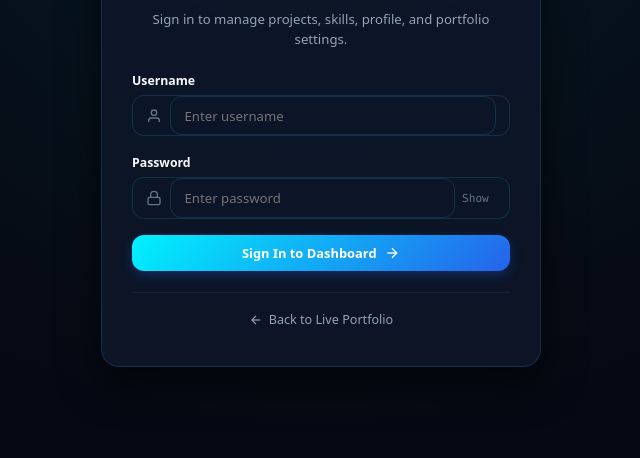
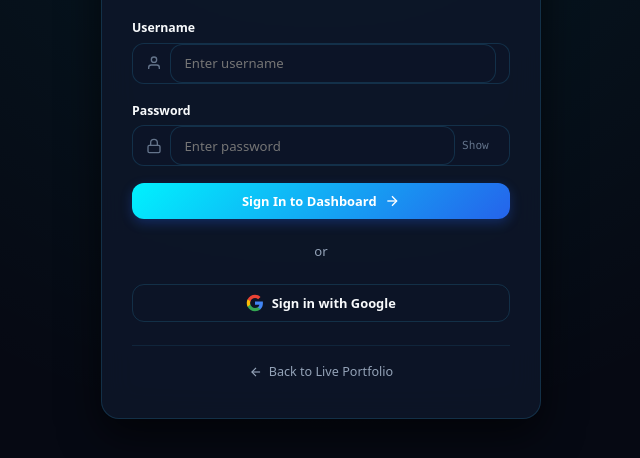
Before and after one commit to ramadhanirahmat47-rgb/Rahmat-Ramadhani-Portofolio-Web, a plain HTML site: page admin.html in a window 1280 px wide. Shown: the part 272-730 px from the top of the page, without its empty margins (319-959 px from the left). Drawn offline with Linux system fonts and the light colour scheme.

Commit message:
feat(admin): add Google sign-in option to login page

```diff
--- a/admin.html
+++ b/admin.html
@@ -46,7 +46,18 @@
           <span>Sign In to Dashboard</span>
           <svg viewBox="0 0 24 24" width="16" height="16" fill="none" stroke="currentColor" stroke-width="2"><line x1="5" y1="12" x2="19" y2="12"></line><polyline points="12 5 19 12 12 19"></polyline></svg>
         </button>
-      </form>
+            </form>
+
+      <div style="display: flex; align-items: center; margin: 1.5rem 0; color: var(--text-muted); font-size: 0.875rem;">
+        <div style="flex: 1; height: 1px; background: var(--border-color);"></div>
+        <span style="padding: 0 10px;">or</span>
+        <div style="flex: 1; height: 1px; background: var(--border-color);"></div>
+      </div>
+
+      <button type="button" id="google-login-btn" class="btn btn-outline btn-block" style="display: flex; align-items: center; justify-content: center; gap: 0.5rem; width: 100%; margin-bottom: 1.5rem; background: transparent;">
+        <svg viewBox="0 0 24 24" width="18" height="18" xmlns="http://www.w3.org/2000/svg"><path d="M22.56 12.25c0-.78-.07-1.53-.2-2.25H12v4.26h5.92c-.26 1.37-1.04 2.53-2.21 3.31v2.77h3.57c2.08-1.92 3.28-4.74 3.28-8.09z" fill="#4285F4"/><path d="M12 23c2.97 0 5.46-.98 7.28-2.66l-3.57-2.77c-.98.66-2.23 1.06-3.71 1.06-2.86 0-5.29-1.93-6.16-4.53H2.18v2.84C3.99 20.53 7.7 23 12 23z" fill="#34A853"/><path d="M5.84 14.09c-.22-.66-.35-1.36-.35-2.09s.13-1.43.35-2.09V7.07H2.18C1.43 8.55 1 10.22 1 12s.43 3.45 1.18 4.93l2.85-2.22.81-.62z" fill="#FBBC05"/><path d="M12 5.38c1.62 0 3.06.56 4.21 1.64l3.15-3.15C17.45 2.09 14.97 1 12 1 7.7 1 3.99 3.47 2.18 7.07l3.66 2.84c.87-2.6 3.3-4.53 6.16-4.53z" fill="#EA4335"/></svg>
+        Sign in with Google
+      </button>
 
       <div class="login-footer">
         <a href="index.html" class="back-link">
```
